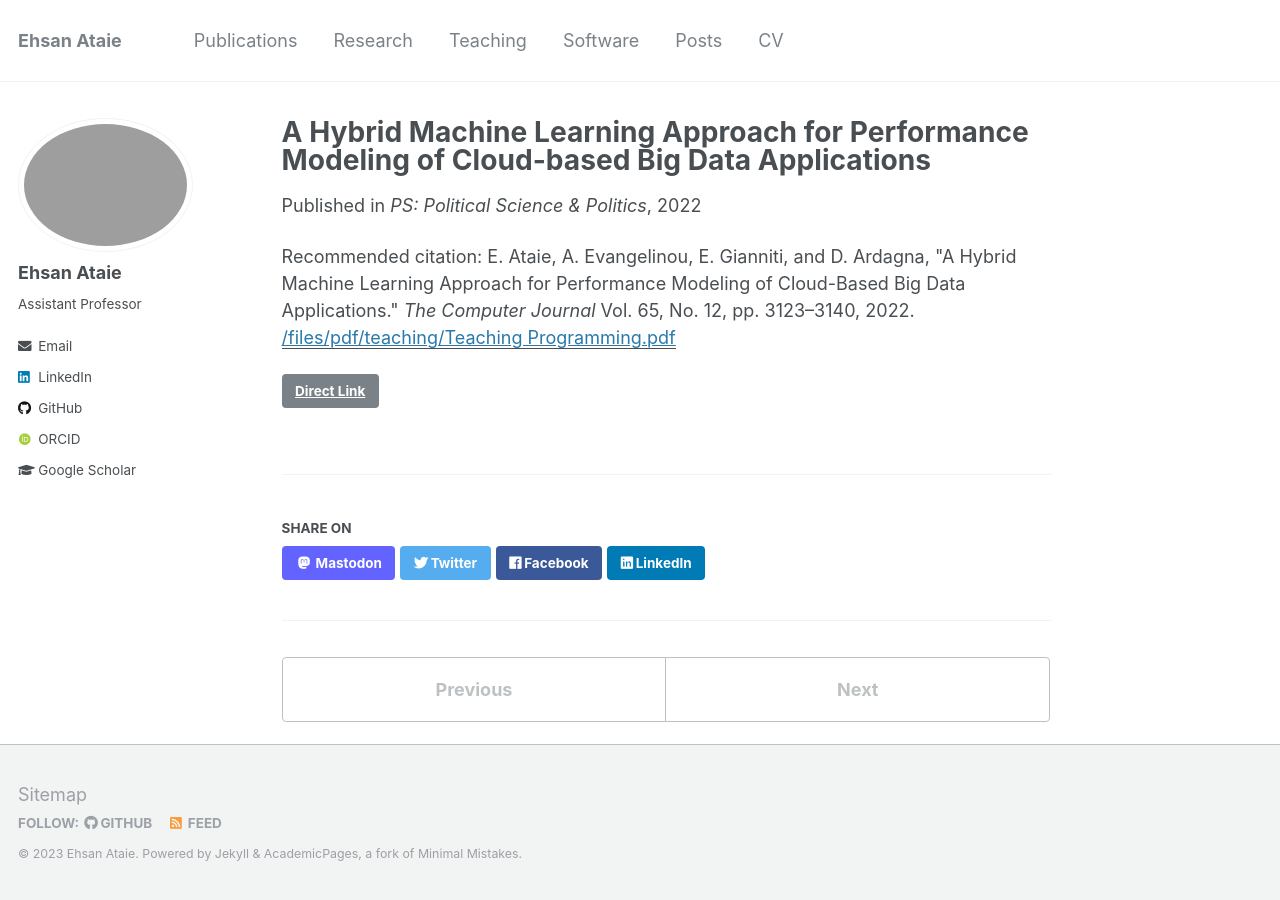
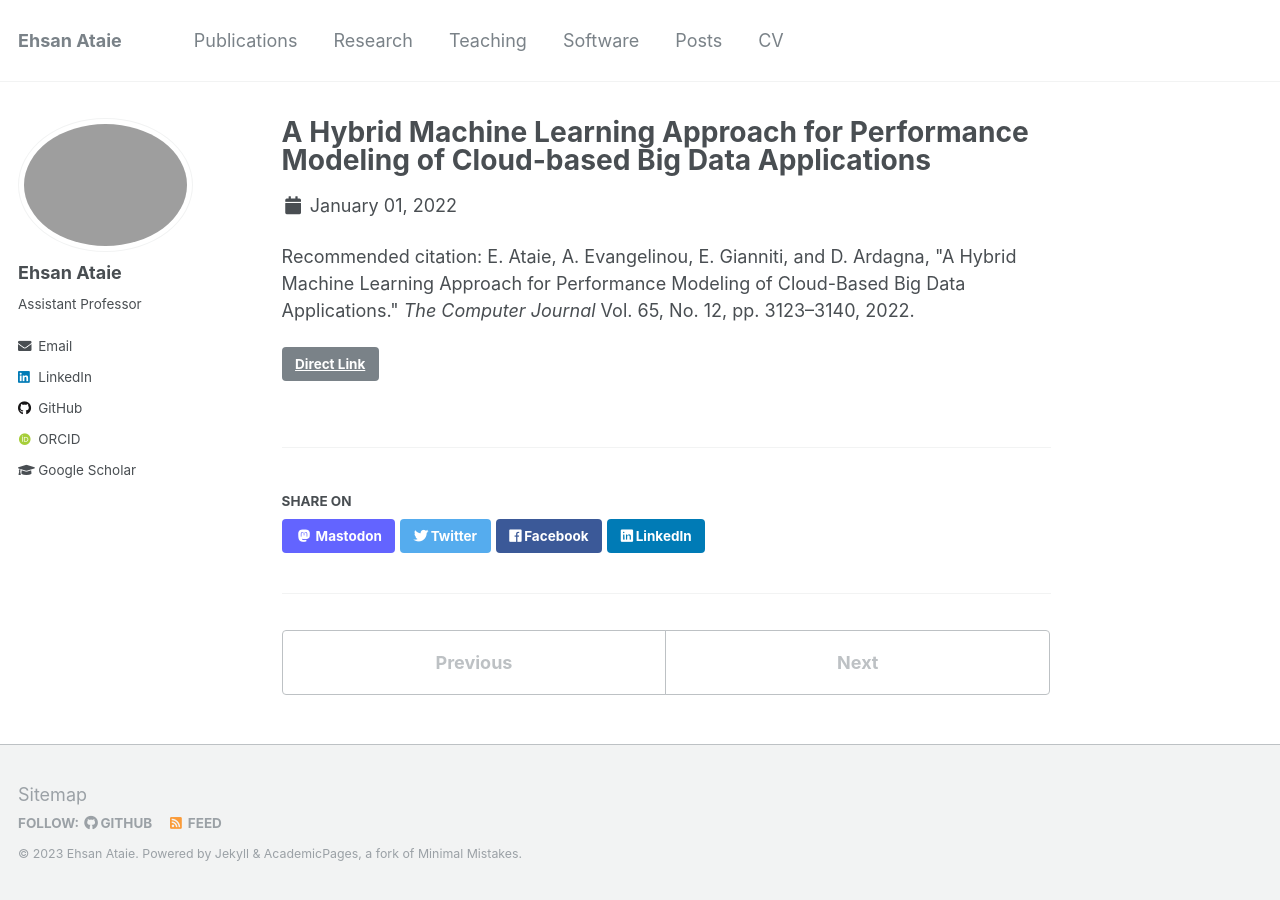
Before and after one commit to esiata/esiata.github.io, a Jekyll site: the page built from _publications/2022-compj.md, in a window 1280 px wide. Built offline with Jekyll 4.4.1, drawn with Linux system fonts in a browser that asks for light colours; some web fonts are replaced.

Commit message:
Update 2022-compj.md

```diff
--- a/_publications/2022-compj.md
+++ b/_publications/2022-compj.md
@@ -3,8 +3,7 @@ title: "A Hybrid Machine Learning Approach for Performance Modeling of Cloud-bas
 collection: publications
 permalink: /publication/2022-compj
 date: 2022-01-01
-venue: 'PS: Political Science & Politics'
-paperurl: '/files/pdf/teaching/Teaching Programming.pdf'
 link: 'https://doi.org/10.1093/comjnl/bxab131'
+code: 'https://academic.oup.com/comjnl/article-abstract/65/12/3123/6372951'
 citation: 'E. Ataie, A. Evangelinou, E. Gianniti, and D. Ardagna, &quot;A Hybrid Machine Learning Approach for Performance Modeling of Cloud-Based Big Data Applications.&quot; <i>The Computer Journal</i> Vol. 65, No. 12, pp. 3123–3140, 2022.'
 ---
```
